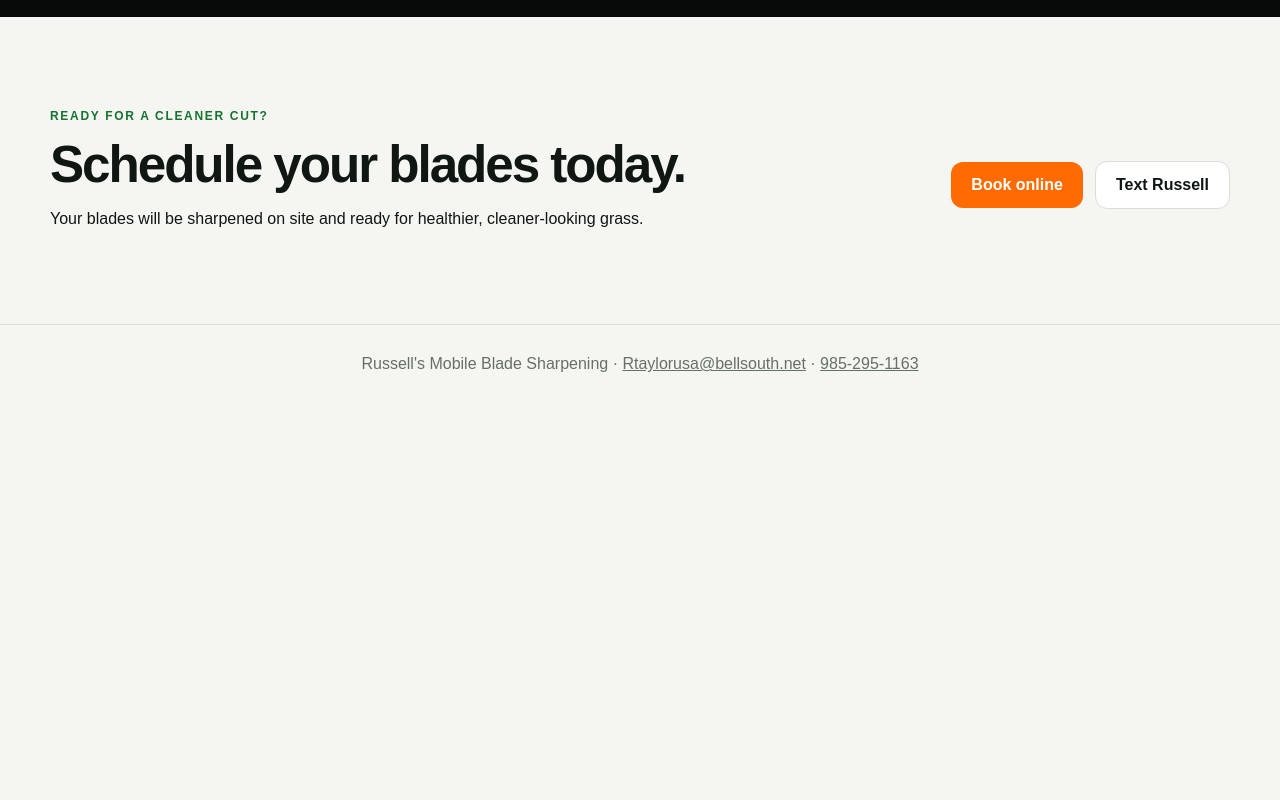
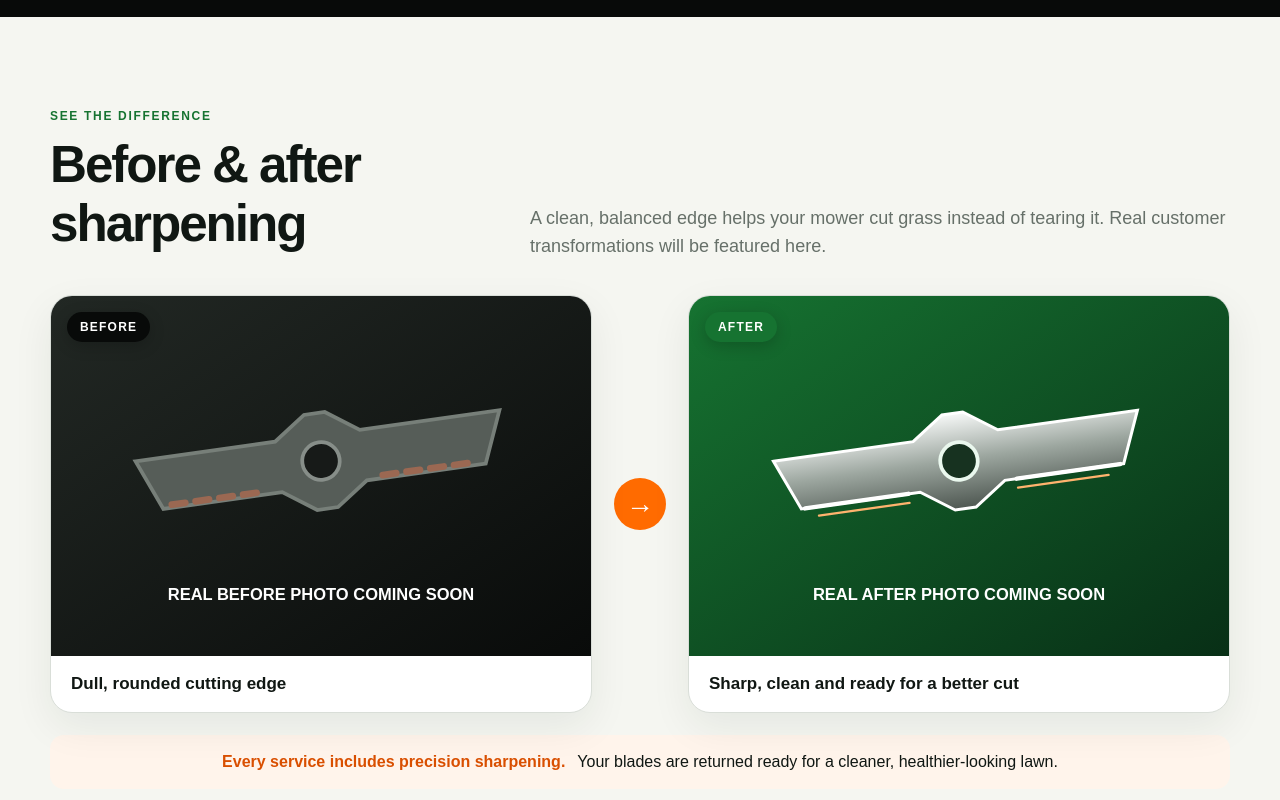
Before and after one commit to rp8tv66s69-bot/russells-mobile-blade-sharpening-live, a Next.js app: page / in a window 1280 px wide. Shown: the part 1680-2480 px from the top of the page. Before the commit the page ends 2083 px from the top, so only its background shows below. Built offline with nearby package versions, Linux system fonts and the light colour scheme.

Commit message:
Add before and after gallery

```diff
--- a/app/page.tsx
+++ b/app/page.tsx
@@ -56,6 +56,52 @@ export default function HomePage() {
         </div>
       </section>
 
+      <section className="section page-width" id="gallery">
+        <div className="section-heading gallery-heading">
+          <div>
+            <p className="eyebrow">See the difference</p>
+            <h2>Before &amp; after sharpening</h2>
+          </div>
+          <p className="section-lead">
+            A clean, balanced edge helps your mower cut grass instead of
+            tearing it. Real customer transformations will be featured here.
+          </p>
+        </div>
+
+        <div className="comparison-card">
+          <figure className="comparison-photo">
+            <div className="photo-label before-label">Before</div>
+            <Image
+              src="/gallery-before-placeholder.svg"
+              alt="Placeholder for a dull mower blade before sharpening"
+              width={720}
+              height={480}
+              className="gallery-image"
+            />
+            <figcaption>Dull, rounded cutting edge</figcaption>
+          </figure>
+
+          <div className="comparison-arrow" aria-hidden="true">→</div>
+
+          <figure className="comparison-photo">
+            <div className="photo-label after-label">After</div>
+            <Image
+              src="/gallery-after-placeholder.svg"
+              alt="Placeholder for a mower blade after professional sharpening"
+              width={720}
+              height={480}
+              className="gallery-image"
+            />
+            <figcaption>Sharp, clean and ready for a better cut</figcaption>
+          </figure>
+        </div>
+
+        <div className="gallery-promise">
+          <strong>Every service includes precision sharpening.</strong>
+          <span>Your blades are returned ready for a cleaner, healthier-looking lawn.</span>
+        </div>
+      </section>
+
       <section className="section page-width contact-card">
         <div><p className="eyebrow">Ready for a cleaner cut?</p><h2>Schedule your blades today.</h2><p>Your blades will be sharpened on site and ready for healthier, cleaner-looking grass.</p></div>
         <div className="hero-actions"><Link className="button orange" href="/book">Book online</Link><a className="button secondary" href="sms:+19852951163">Text Russell</a></div>
--- a/components/SiteHeader.tsx
+++ b/components/SiteHeader.tsx
@@ -10,6 +10,7 @@ export default function SiteHeader() {
       <nav className="site-nav" aria-label="Main navigation">
         <Link href="/">Home</Link>
         <Link href="/#services">Services</Link>
+        <Link href="/#gallery">Before &amp; After</Link>
         <a href="tel:+19852951163">Contact</a>
         <Link className="nav-book" href="/book">Book now</Link>
         <Link className="nav-admin" href="/login">Owner</Link>
```
Also changed, not shown: app/globals.css, public/gallery-after-placeholder.svg (added), public/gallery-before-placeholder.svg (added).
